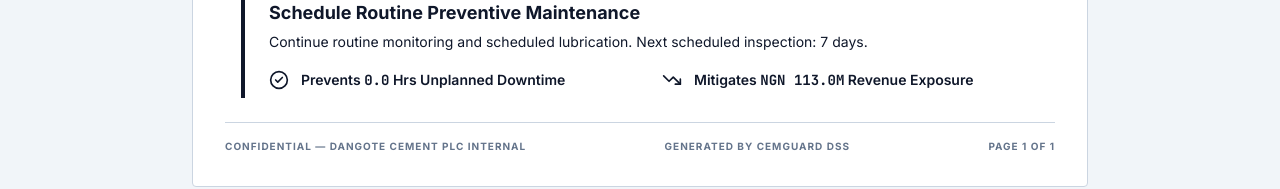
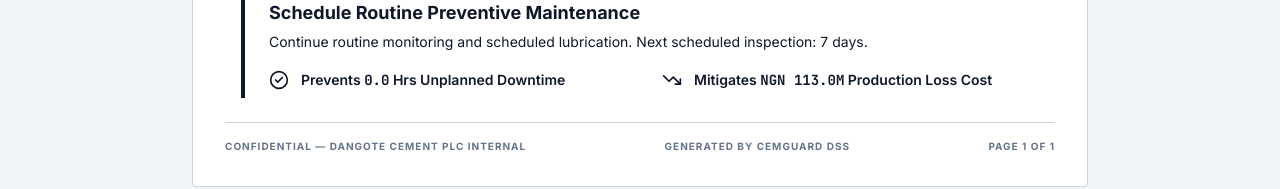
Before and after one commit to francisnaga/CemGuard, a Next.js app: page /dashboard/reports in a window 1280 px wide. Shown: the part 1165-1354 px from the top of the page. Built offline with nearby package versions, Linux system fonts and the light colour scheme.

Commit message:
fix(engine): unify maintenance strategy thresholds and rename exposure to production loss cost across UI and reports

```diff
--- a/app/dashboard/about/page.tsx
+++ b/app/dashboard/about/page.tsx
@@ -54,7 +54,7 @@ export default function AboutPage() {
               <h2 className="text-xl font-bold">Cost-of-Failure & ROI Engine</h2>
             </div>
             <p className="text-muted-foreground leading-relaxed text-sm mb-8">
-              The Decision Engine calculates exposure continuously. If the plant&apos;s nominal throughput is 10,800 tpd and wholesale cement value is NGN 120,000/ton, an unexpected 72-hour catastrophic emergency shutdown generates a direct revenue exposure of NGN 3.88B. The engine compares this against the exact cost of a 2-hour preventive planned shutdown (NGN 113.0M) to generate deterministic, financially-backed maintenance strategies.
+              The Decision Engine calculates exposure continuously. If the plant&apos;s nominal throughput is 10,800 tpd and wholesale cement value is NGN 120,000/ton, an unexpected 72-hour catastrophic emergency shutdown generates a direct production loss cost of NGN 3.88B. The engine compares this against the exact cost of a 2-hour preventive planned shutdown (NGN 113.0M) to generate deterministic, financially-backed maintenance strategies.
             </p>
           </section>
 
--- a/app/dashboard/page.tsx
+++ b/app/dashboard/page.tsx
@@ -25,7 +25,7 @@ export default function DashboardPage() {
   const fleetAvailability = dtMachines.reduce((sum, m) => sum + m.availability, 0) / dtMachines.length;
 
   const machinesWithImpact = dtMachines.map(m => {
-    const strategy = m.failureProb > 70 ? 'Emergency' : m.failureProb > 50 ? 'Corrective' : m.failureProb > 20 ? 'Predictive' : 'Preventive';
+    const strategy = determineMaintenanceStrategy(m.failureProb);
     const category = m.name.includes('Kiln') ? 'Kiln' : m.name.includes('Mill') ? 'Mill' : 'Crusher';
     const impact = calculateBusinessImpact(strategy, category);
     const expectedRisk = impact.totalRiskExposure * (m.failureProb / 100);
--- a/app/dashboard/reports/page.tsx
+++ b/app/dashboard/reports/page.tsx
@@ -153,7 +153,7 @@ export default function ReportsPage() {
               </div>
               <div className="flex items-center space-x-3 text-sm">
                 <TrendingDown className="h-5 w-5 text-foreground" />
-                <span className="font-semibold text-foreground">Mitigates <span className="font-mono">{formatNaira(impact.totalRiskExposure)}</span> Revenue Exposure</span>
+                <span className="font-semibold text-foreground">Mitigates <span className="font-mono">{formatNaira(impact.totalRiskExposure)}</span> Production Loss Cost</span>
               </div>
             </div>
           </div>
--- a/features/simulator/components/ScenarioComparison.tsx
+++ b/features/simulator/components/ScenarioComparison.tsx
@@ -81,9 +81,9 @@ export function ScenarioComparison({
               })}
             </tr>
 
-            {/* Revenue Loss */}
+            {/* Production Loss Cost */}
             <tr className="hover:bg-muted/10 transition-colors">
-              <td className="px-4 py-3 font-medium text-muted-foreground">Revenue Loss</td>
+              <td className="px-4 py-3 font-medium text-muted-foreground">Production Loss Cost</td>
               <td className="px-4 py-3 border-l border-border bg-primary/5 font-bold text-destructive">{formatNaira(currentScenario.revenueLoss, true)}</td>
               {savedScenarios.map(s => {
                 const diff = s.revenueLoss - currentScenario.revenueLoss;
--- a/features/simulator/components/TabStrategyPlanner.tsx
+++ b/features/simulator/components/TabStrategyPlanner.tsx
@@ -187,7 +187,7 @@ export function TabStrategyPlanner() {
             </div>
 
             <div className="bg-muted/30 border border-border p-5 rounded-xl">
-              <p className="text-sm text-muted-foreground mb-1">Revenue Exposure</p>
+              <p className="text-sm text-muted-foreground mb-1">Production Loss Cost</p>
               <p className="text-2xl font-bold tracking-tight mb-2 text-destructive">
                 {formatNaira(emergencyCostM, true)}
               </p>
--- a/lib/engineering/business-impact-engine.ts
+++ b/lib/engineering/business-impact-engine.ts
@@ -6,11 +6,12 @@ import { BusinessImpact, MaintenanceStrategy } from './types';
 const HOURLY_PRODUCTION_VALUE = 54_000_000; // NGN /hr
 const REPAIR_BASE_COST = 5_000_000;         // NGN  base parts + labour for standard repair
 
-export function determineMaintenanceStrategy(failureProb: number, delayDays: number = 0): MaintenanceStrategy {
-  if (delayDays === 0) return 'Preventive';
+export function determineMaintenanceStrategy(failureProb: number, delayDays?: number): MaintenanceStrategy {
   if (failureProb > 70) return 'Emergency';
-  if (failureProb > 40) return 'Predictive';
-  return 'Condition-Based';
+  if (failureProb > 50) return 'Corrective';
+  if (failureProb > 20) return 'Predictive';
+  if (delayDays !== undefined && delayDays > 0) return 'Condition-Based';
+  return 'Preventive';
 }
 
 export function calculateBusinessImpact(
--- a/lib/store.ts
+++ b/lib/store.ts
@@ -1,6 +1,7 @@
 /* eslint-disable @typescript-eslint/no-explicit-any */
 import { create } from 'zustand';
 import { PlantState, QueueItem } from './engineering/types';
+import { determineMaintenanceStrategy } from './engineering/business-impact-engine';
 import {
   calculateVibration,
   calculateBearingTemperature,
@@ -407,7 +408,7 @@ export const useStore = create<DashboardState>((set, get) => {
               id: `tkt-${Math.random().toString(36).substring(2, 8)}`,
               equipment: machine.name,
               priority: machine.risk,
-              strategy: machine.failureProb > 70 ? 'Emergency' : machine.failureProb > 50 ? 'Corrective' : 'Predictive',
+              strategy: determineMaintenanceStrategy(machine.failureProb),
               failureMode: machine.vibrationZone === 'D' || machine.vibrationZone === 'C'
                 ? `High Vibration (Zone ${machine.vibrationZone})`
                 : machine.temperatureC > 85
```
Also changed, not shown: 1 other file (tests, documents, lock files or other folders).
